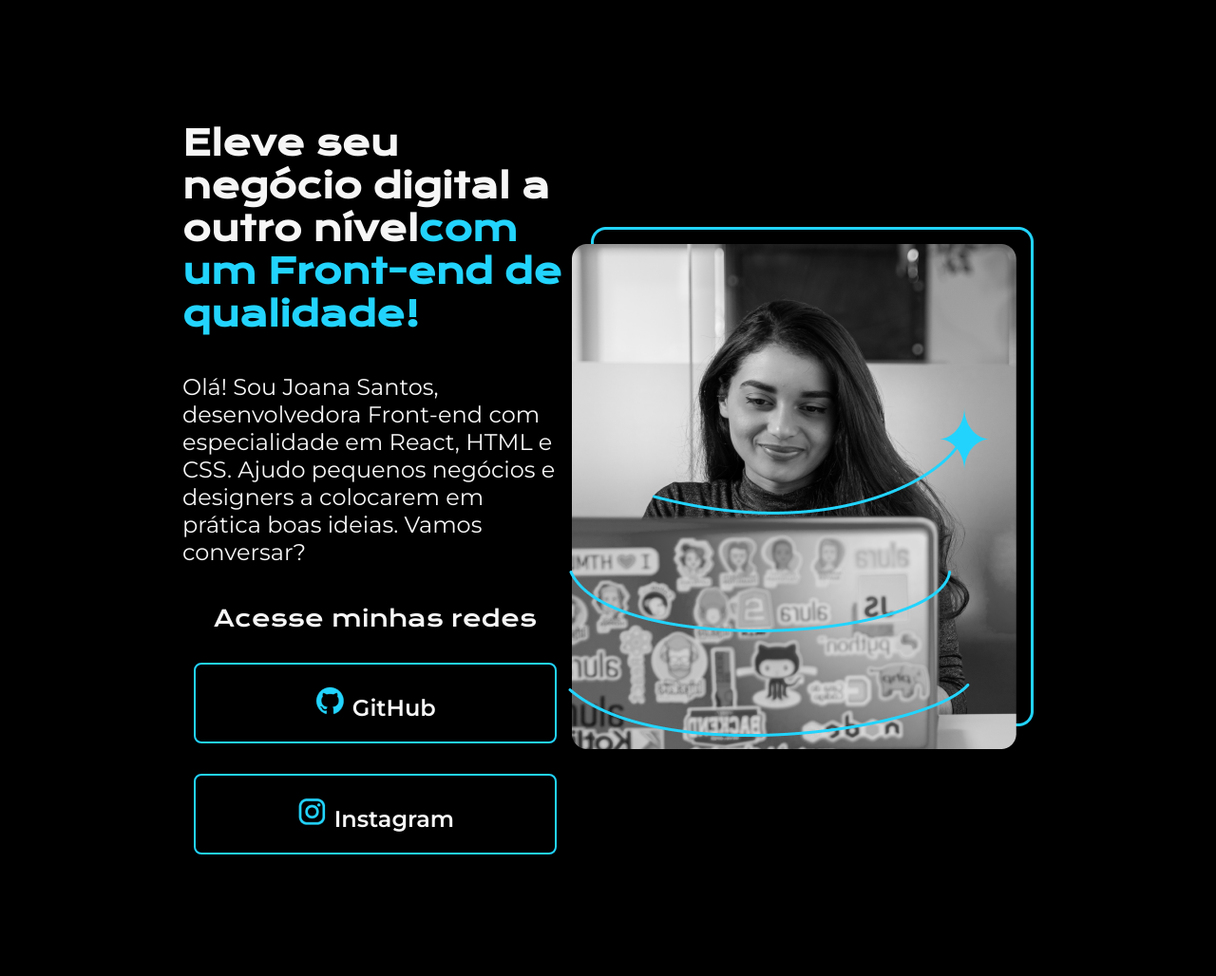
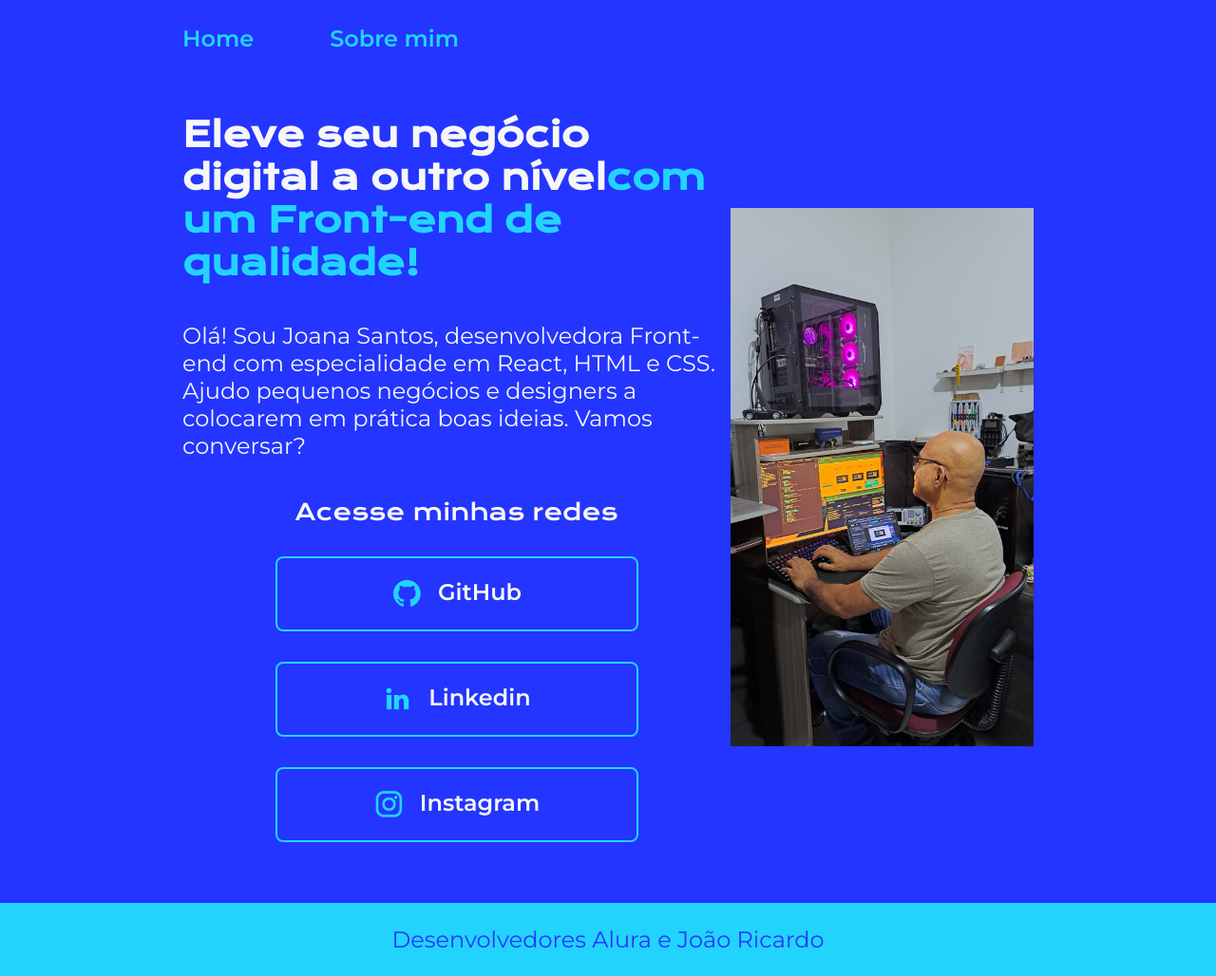
Before and after one commit to JoaoRLS/projeto-portfolio-v2, a plain HTML site: page index.html in a window 1280 px wide. Shown: the whole page at 95% size. Before the commit the page ends 928 px from the top, so only its background shows below. Drawn offline with nearby package versions, Linux system fonts and the light colour scheme.

Commit message:
atualização dos arquivos no github

```diff
--- a/index.html
+++ b/index.html
@@ -5,11 +5,16 @@
     <meta http-equiv="X-UA-Compatible" content="IE=edge" />
     <meta name="viewport" content="width=device-width, initial-scale=1.0" />
     <title>Portfólio João Ricardo v2</title>
-    <link rel="stylesheet" href="style.css" />
+    <link rel="stylesheet" href="./styles/style.css" />
   </head>
 
   <body>
-    <header></header>
+    <header class="cabecalho">
+      <nav class="cabecalho__menu">
+        <a class="cabecalho__menu__link" href="index.html">Home</a>
+        <a class="cabecalho__menu__link" href="about.html">Sobre mim</a>
+      </nav>
+    </header>
     <main class="apresentacao">
       <section class="apresentacao__conteudo">
         <h1 class="apresentacao__conteudo__titulo">
@@ -30,6 +35,9 @@
           >
             <img src="./assets/github.png" /> GitHub</a
           >
+          <a class="apresentacao__links__link" href=""
+            ><img src="./assets/linkedin.png" />Linkedin</a
+          >
           <a
             class="apresentacao__links__link"
             href="https://instagram.com/rafaballerini"
@@ -37,8 +45,8 @@
           >
         </div>
       </section>
-      <img src="./assets/Imagem.png" alt="Foto da Joana Santos programando" />
+      <img src="./assets/Imagem.jpg" alt="Foto do João Ricardo programando" />
     </main>
-    <footer></footer>
+    <footer class="rodape">Desenvolvedores Alura e João Ricardo</footer>
   </body>
 </html>
--- a/style.css
+++ /dev/null
@@ -1,68 +0,0 @@
-@import url('https://fonts.googleapis.com/css2?family=Krona+One&family=Montserrat:wght@400;600&display=swap');
-
-*{
-    margin: 0;
-    padding: 0;
-}
-
-body{
-    height: 100vh;
-    box-sizing: border-box;
-    background-color: #000000;
-    color: #F6F6F6;
-}
-
-.titulo-destaque{
-    color: #22D4FD;
-}
-
-.apresentacao{
-    margin: 10% 15%;
-    display: flex;
-    align-items: center;
-    justify-content: space-between;
-}
-.apresentacao__conteudo{
-    width: 615px;
-    display: flex;
-    flex-direction: column;
-    gap: 40px;
-}
-
-.apresentacao__conteudo__titulo{
-    font-size: 36px;
-    font-family: 'Krona One', sans-serif;
-}
-
-.apresentacao__conteudo__texto{
-    font-size: 24px;
-    font-family: 'Montserrat', sans-serif;
-}
-
-.apresentacao__links{
-    display: flex;
-    flex-direction: column;
-    justify-content: space-between;
-    align-items: center;
-    gap: 32px;
-}
-
-.apresentacao__links__subtitulo{
-    font-family: "Krona One", sans-serif;
-    font-weight: 400;
-    font-size: 24px;
-}
-
-.apresentacao__links__link{
-    /*background-color: #22D4FD;*/
-    width: 378px;
-    text-align: center;
-    border: 2px solid #22D4FD;
-    border-radius: 8px;
-    font-size: 24px;
-    font-weight: 600;
-    padding: 21.5px 0;
-    text-decoration: none;
-    color: #f6f6f6;
-    font-family: 'Montserrat', sans-serif;
-}
--- /dev/null
+++ b/styles/style.css
@@ -0,0 +1,118 @@
+@import url('https://fonts.googleapis.com/css2?family=Krona+One&family=Montserrat:wght@400;600&display=swap');
+
+:root {
+    /* Variáveis das cores */
+    --cor-primaria: #2335FF;
+    --cor-secundaria:#f6f6f6;
+    --cor-terciaria: #22d4fd;
+    --cor-hover:#272727;
+    --cor-hover-paragrafo:#18e69e;
+
+    /* Variáveis das fontes */
+    --fonte-primaria: 'Krona One', sans-serif;
+    --fonte-secundaria: 'Montserrat', sans-serif;
+    }
+
+*{
+    margin: 0;
+    padding: 0;
+}
+
+body{
+    box-sizing: border-box;
+    background-color: var(--cor-primaria);
+    color: var(--cor-secundaria);
+}
+
+.cabecalho{
+    padding: 2% 0 0 15%;
+}
+
+.cabecalho__menu{
+    display: flex;
+    gap: 80px;
+}
+
+.cabecalho__menu__link{
+    font-family: var(--fonte-secundaria) ;
+    font-size: 24px ;
+    font-weight: 600;
+    color: var(--cor-terciaria);
+    text-decoration: none;
+
+}
+
+.apresentacao{
+    padding: 5% 15% ;
+    display: flex;
+    align-items: center;
+    justify-content: space-between;
+}
+.apresentacao__conteudo{
+    width: 615px;
+    display: flex;
+    flex-direction: column;
+    gap: 40px;
+}
+
+.apresentacao__conteudo__titulo{
+    font-size: 36px;
+    font-family: var(--fonte-primaria);
+}
+
+.titulo-destaque{
+    color: var(--cor-terciaria);
+}
+
+.apresentacao__conteudo__texto{
+    font-size: 24px;
+    font-family: var(--fonte-secundaria);
+}
+
+.apresentacao__conteudo__texto:hover{
+    color: var(--cor-hover-paragrafo);
+}
+
+.apresentacao__links{
+    display: flex;
+    flex-direction: column;
+    justify-content: space-between;
+    align-items: center;
+    gap: 32px;
+}
+
+.apresentacao__links__subtitulo{
+    font-family: var(--fonte-primaria);
+    font-weight: 400;
+    font-size: 24px;
+}
+
+.apresentacao__links__link{
+    display: flex;
+    justify-content: center;
+    gap: 16px;
+    width: 378px;
+    text-align: center;
+    border: 2px solid var(--cor-terciaria);
+    border-radius: 8px;
+    font-size: 24px;
+    font-weight: 600;
+    padding: 21.5px 0;
+    text-decoration: none;
+    color: var(--cor-secundaria);
+    font-family: var(--fonte-secundaria);
+}
+
+.apresentacao__links__link:hover{
+    background-color: var(--cor-hover);
+}
+
+.rodape{
+    padding: 24px;
+    color: var(--cor-primaria);
+    background-color: var(--cor-terciaria);
+    text-align: center;
+    font-family: var(--fonte-secundaria);
+    font-size: 24px;
+    font-weight: 400;
+}
```
Also changed, not shown: about.html (added, +45 -0 lines), assets/Imagem.jpg (added).
